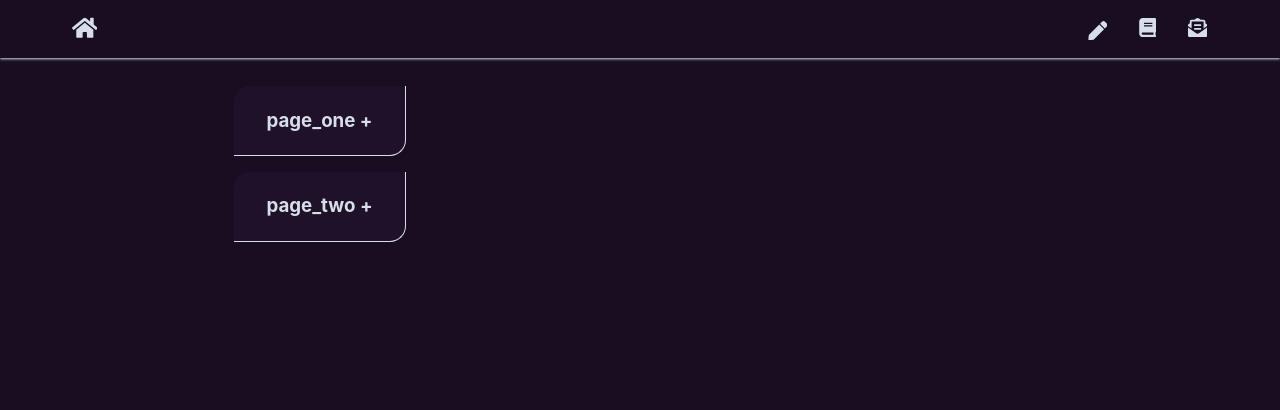
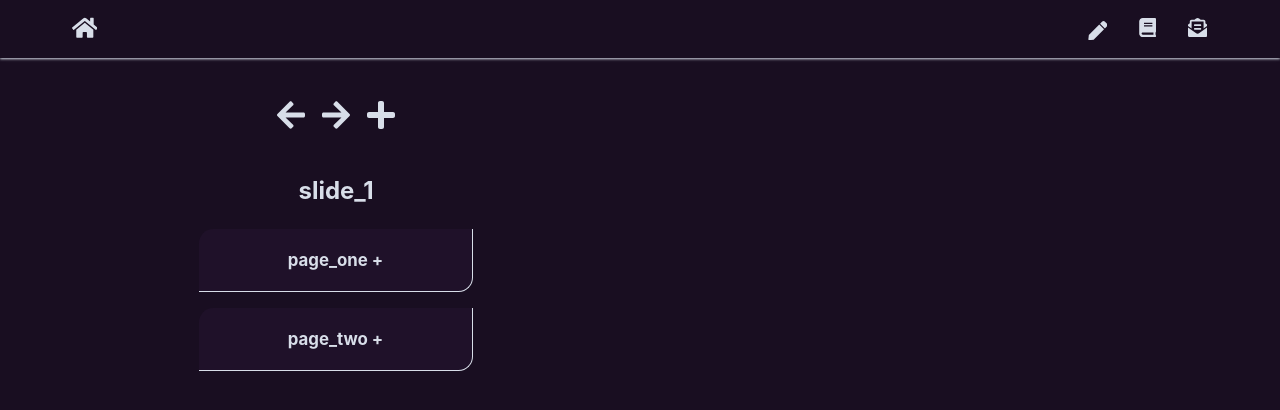
Before and after one commit to katjakovalchuk/Team_Lab_2_Sem, a Next.js app in the folder frontend/: page /presentations/1/edit in a window 1280 px wide. Shown: the top 410 px of the page. Built offline with nearby package versions, Linux system fonts and the light colour scheme.

Commit message:
Update slide editor

```diff
--- a/frontend/src/components/editPage.js
+++ b/frontend/src/components/editPage.js
@@ -1,6 +1,7 @@
 import styles from "../scss/editor.module.scss";
 import ElementEditor from "./editElement";
 import { useEffect, useState } from "react";
+import { FaArrowRight, FaArrowLeft, FaPlus } from "react-icons/fa"
 
 export default function Editor(props) {
     const [slides, setSlides] = useState(
@@ -19,6 +20,21 @@ export default function Editor(props) {
                         content: "https://picsum.photos/200/300",
                     }
                 ],
+            },
+            {
+                name: "slide_2",
+                content: [
+                    {
+                        name: "page_one_2",
+                        type: "img",
+                        content: "https://picsum.photos/200/300",
+                    },
+                    {
+                        name: "page_two_2",
+                        type: "img",
+                        content: "https://picsum.photos/200/300",
+                    }
+                ],
             }
         ]
     );
@@ -28,8 +44,7 @@ export default function Editor(props) {
         let curSlides = slides;
         const updateFn = (val) => {
             curSlides[slideIdx].content[element].content = val;
-            console.log(val);
-            setSlides({ ...curSlides });
+            setSlides(curSlides);
         }
         return updateFn;
     }
@@ -38,8 +53,7 @@ export default function Editor(props) {
         let curSlides = slides;
         const updateFn = (val) => {
             curSlides[slideIdx].content[element].type = val;
-            console.log(val);
-            setSlides({ ...curSlides });
+            setSlides(curSlides);
         }
         return updateFn;
     }
@@ -48,7 +62,7 @@ export default function Editor(props) {
         let curSlides = slides;
         const updateFn = (val) => {
             curSlides[slideIdx].content[element].name = val;
-            setSlides({ ...curSlides });
+            setSlides(curSlides);
         }
         return updateFn;
     }
@@ -58,15 +72,59 @@ export default function Editor(props) {
         // fetch(`/api/presentations/${props.presentationId}`, { headers })
         //     .then(resp => resp.json())
         //     .then(data => setSlides(data["slides"]))
-
     }, [])
 
     return (
         <>
-            <div className={styles.vertical} id="slide_editor">
+            <div className={styles.vertical}>
+                <div className={styles.arrows}>
+                    <FaArrowLeft onClick={() => {
+                        if (slideIdx - 1 >= 0)
+                            setSlideIdx(slideIdx - 1);
+                    }
+                    } />
+                    <FaArrowRight onClick={() => {
+                        if ((slideIdx + 1) == slides.length) {
+                            let curSlides = slides;
+                            curSlides.push(
+                                {
+                                    name: `Slide ${curSlides.length + 1}`,
+                                    content: [
+                                        {
+                                            name: `page_one_${curSlides.length + 1}`,
+                                            type: "img",
+                                            content: "https://picsum.photos/200/300",
+                                        },
+                                        {
+                                            name: "page_two_2",
+                                            type: "img",
+                                            content: "https://picsum.photos/200/300",
+                                        }
+                                    ],
+                                }
+                            )
+                            setSlides(curSlides);
+                        }
+                        setSlideIdx((slideIdx + 1) % slides.length)
+                    }
+                    } />
+                    <FaPlus onClick={() => {
+                        let curSlides = slides;
+                        curSlides[slideIdx].content.push(
+                            {
+                                name: `New component`,
+                                type: "img",
+                                content: "https://picsum.photos/200/300",
+                            }
+                        )
+                        setSlides([...curSlides]);
+                        setSlideIdx(slideIdx);
+                    }} />
+                </div>
+                <h2>{slides[slideIdx].name}</h2>
                 {
                     Object.entries(slides[slideIdx].content).map(
-                        v => <ElementEditor key={v[1].name} type={v[1].type} id={v[1].name} name={v[1].name} required={true} value={v[1].content} updateContent={updateElementContent(v[0])} updateName={updateElementName(v[0])} updateType={updateElementType(v[0])} />
+                        v => <ElementEditor key={`${v[1].name}_${v[0]}`} type={v[1].type} id={v[1].name} name={v[1].name} required={true} value={v[1].content} updateContent={updateElementContent(v[0])} updateName={updateElementName(v[0])} updateType={updateElementType(v[0])} />
                     )
                 }
             </div>
--- a/frontend/src/scss/editor.module.scss
+++ b/frontend/src/scss/editor.module.scss
@@ -1,9 +1,37 @@
 .vertical {
     margin-top: 2em;
     height: auto;
-    width: calc(50% - 4em);
-    padding-left: 2em;
+    width: calc(50%);
+    padding-left: 1em;
     padding-right: 2em;
+    display: flex;
+    align-items: center;
+    justify-content: center;
+    flex-direction: column;
+
+    * {
+        -webkit-touch-callout: none;
+        -webkit-user-select: none;
+        -khtml-user-select: none;
+        -moz-user-select: none;
+        -ms-user-select: none;
+        user-select: none;
+    }
+
+     .arrows {
+         font-size: 2em;
+         margin: 0.3em 0;
+
+         * {
+            transition: all 200ms;
+            margin: 0 0.2em;
+         }
+
+         *:hover {
+             color: var(--highlight-color);
+         }
+     }
+
 }
 
  .editorBox {
@@ -147,10 +175,12 @@
     }
 
     .accordionTitle {
+        font-size: 0.9rem;
+        min-width: 15em;
         border-radius: 1em 0 1em 0;
         display: flex;
         flex-direction: row;
-        justify-content: space-between;
+        justify-content: center;
         cursor: pointer;
         background-color: var(--nav-color);
         border-bottom: 1px solid var(--fg-color);
```
